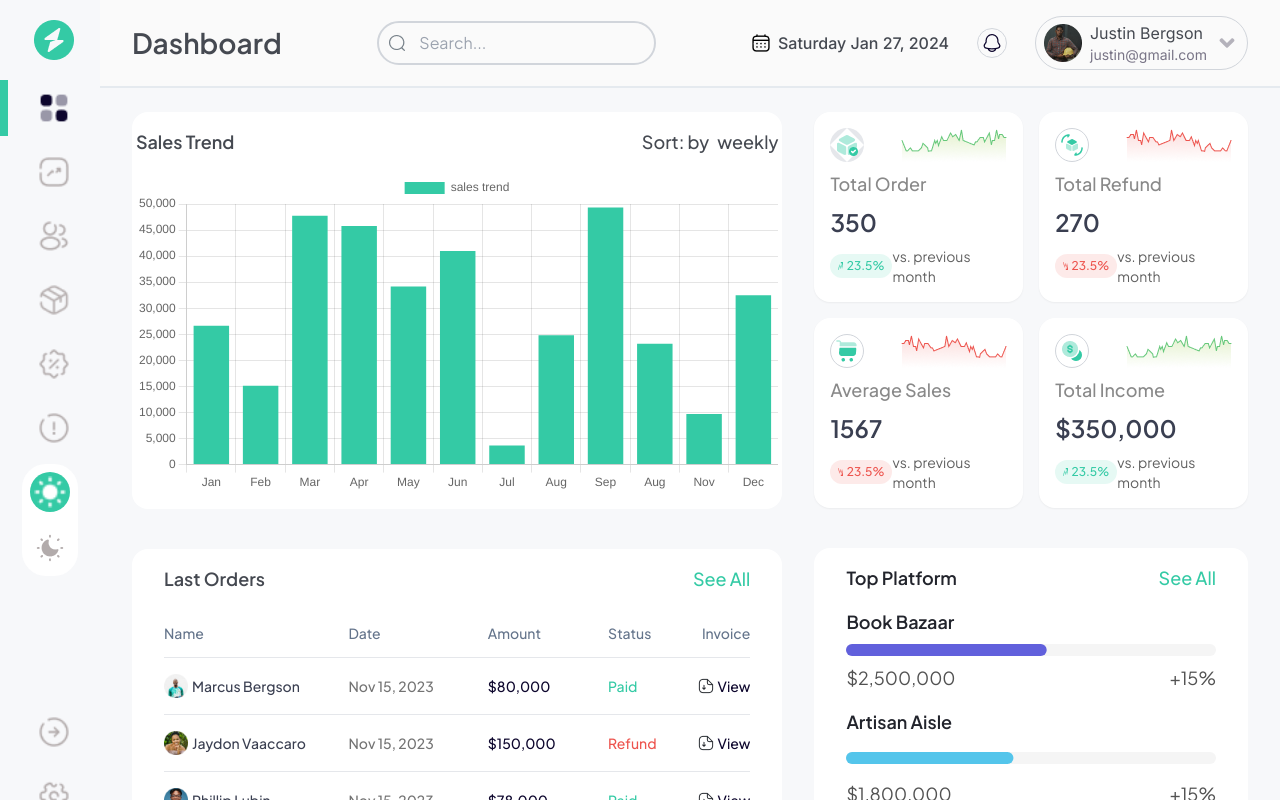
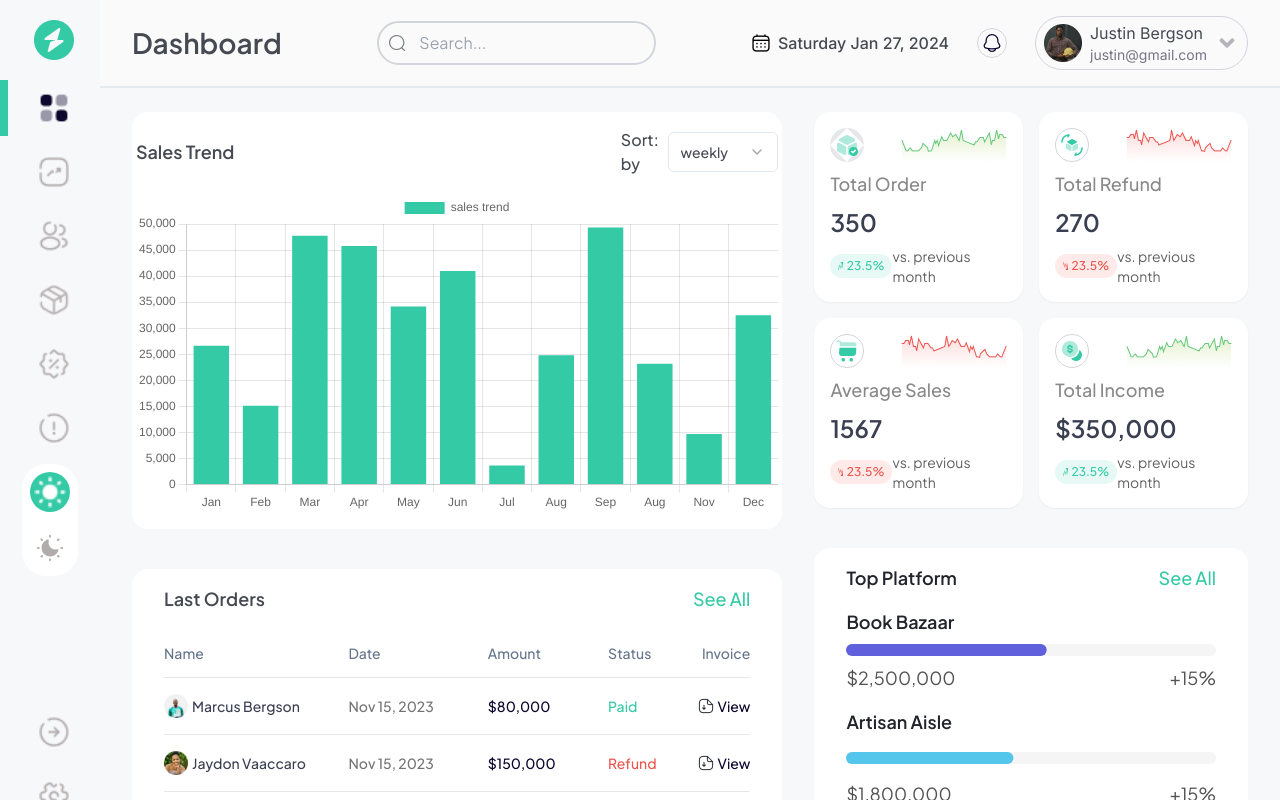
Before and after one commit to dExtinctedCoder/geegpay-frontend-challenge, a React (Vite) app: page / in a window 1280 px wide. Built offline with nearby package versions, Linux system fonts and the light colour scheme.

Commit message:
update chart

```diff
--- a/src/pages/dashboard.tsx
+++ b/src/pages/dashboard.tsx
@@ -6,6 +6,7 @@ import TOTALREFUNDICON from '../assets/icons/3d-rotate.png'
 import TOTALINCOMEICON from '../assets/icons/coin.png'
 import AVRSALESICON from '../assets/icons/shopping-cart.png'
 import { Chart } from '@/components/dashboard/chart'
+import { Select, SelectContent, SelectGroup, SelectItem, SelectLabel, SelectTrigger, SelectValue } from '../components/ui/select'
 
 function Dashboard() {
   return (
@@ -14,10 +15,23 @@ function Dashboard() {
         <section className={`rounded-2xl dark:bg-gray-800 bg-white px-1 py-4`}>
           <div className="flex items-center justify-between mb-4">
             <h4 className="font-semibold text-lg">Sales Trend</h4>
-            <div className="text-lg flex items-center gap-x-2 font-medium hover:underline hover:text-green-500">
-              Sort: by
-              <div>weekly</div>
-            </div>
+            <Select>
+              <div className="text-base flex items-center gap-x-2 font-medium">
+                <span className="w-max block">Sort: by</span>
+                <SelectTrigger>
+                  <SelectValue placeholder="weekly" />
+                </SelectTrigger>
+                <SelectContent>
+                  <SelectGroup>
+                    <SelectLabel>sort by</SelectLabel>
+                    <SelectItem value="daily">Daily</SelectItem>
+                    <SelectItem value="weekly">Weekly</SelectItem>
+                    <SelectItem value="monthly">Monthly</SelectItem>
+                    <SelectItem value="yearly">Yearly</SelectItem>
+                  </SelectGroup>
+                </SelectContent>
+              </div>
+            </Select>
           </div>
           <Chart />
         </section>
```
